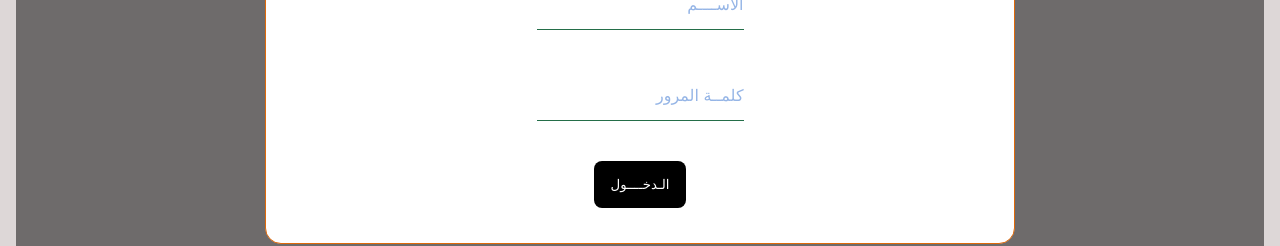
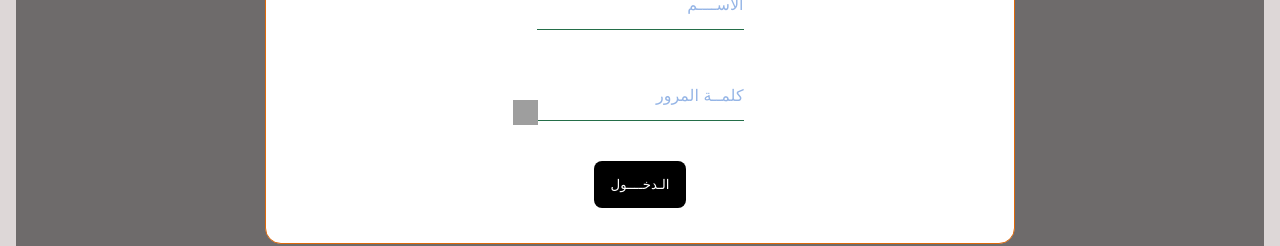
Before and after one commit to badr66/badr-playstation, a Next.js app: page /login in a window 1280 px wide. Shown: the part 423-669 px from the top of the page. Built offline with nearby package versions, Linux system fonts and the light colour scheme; grey boxes are pictures that could not be loaded.

Commit message:
improve login form

```diff
--- a/src/components/editUser/editUser.module.css
+++ b/src/components/editUser/editUser.module.css
@@ -22,6 +22,6 @@
 .controlPassVisible {
     cursor: pointer;
     position: absolute;
-    bottom: 0;
+    bottom: 0.5rem;
     left: -1.5rem;
 }
--- a/src/components/login/Login.tsx
+++ b/src/components/login/Login.tsx
@@ -12,6 +12,7 @@ export default function Login() {
     const {setUser} = useUser();
     const [name, setName] = useState<string>("");
     const [password, setPassword] = useState<string>("");
+    const [showPass, setShowPass] = useState<boolean>(false);
     const [loading, setLoading] = useState<boolean>(false);
     const [error, setError] = useState<string>("");
     const submitHandle = async (e: FormEvent<HTMLFormElement>) => {
@@ -46,7 +47,12 @@ export default function Login() {
                 </div>
                 <form className={styles.loginForm} onSubmit={submitHandle}>
                     <TextInput type="text" placeholder="الاســــم" setValue={setName} />
-                    <TextInput type="password" placeholder="كلمــة المرور" setValue={setPassword} />
+                    <div className={styles.controlPass}>
+                        <TextInput type={showPass ? "text" : "password"} placeholder="كلمــة المرور" setValue={setPassword} />
+                        <div className={styles.controlPassVisible} onClick={ () => setShowPass(!showPass) }>
+                            <Image src={showPass ? "/images/account/hide.ico" : "/images/account/show.ico"} alt="" width={25} height={25} />
+                        </div>
+                    </div>
                     <button type="submit" className={styles.submit}>{loading ? "جــاري المعالجــة" : "الـدخــــول"}</button>
                     <p className={styles.error}>{error}</p>
                 </form>
--- a/src/components/login/login.module.css
+++ b/src/components/login/login.module.css
@@ -31,6 +31,17 @@
     gap: 1.5rem;
     padding: 0.7rem;
 }
+.controlPass {
+    display: flex;
+    align-items: center;
+    position: relative;
+}
+.controlPassVisible {
+    cursor: pointer;
+    position: absolute;
+    bottom: 0.5rem;
+    left: -1.5rem;
+}
 .submit {
     border: none;
     outline: none;
```
